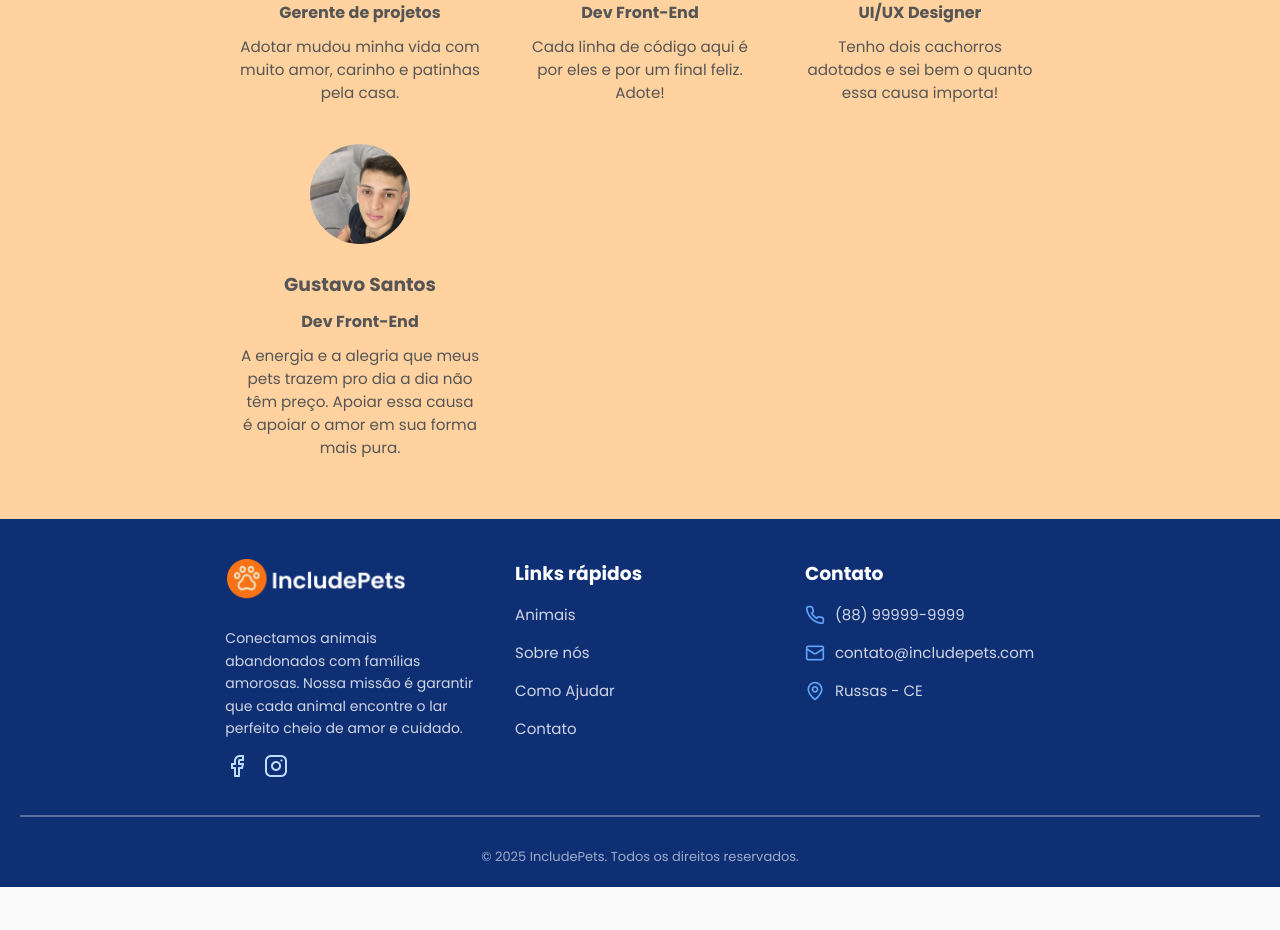
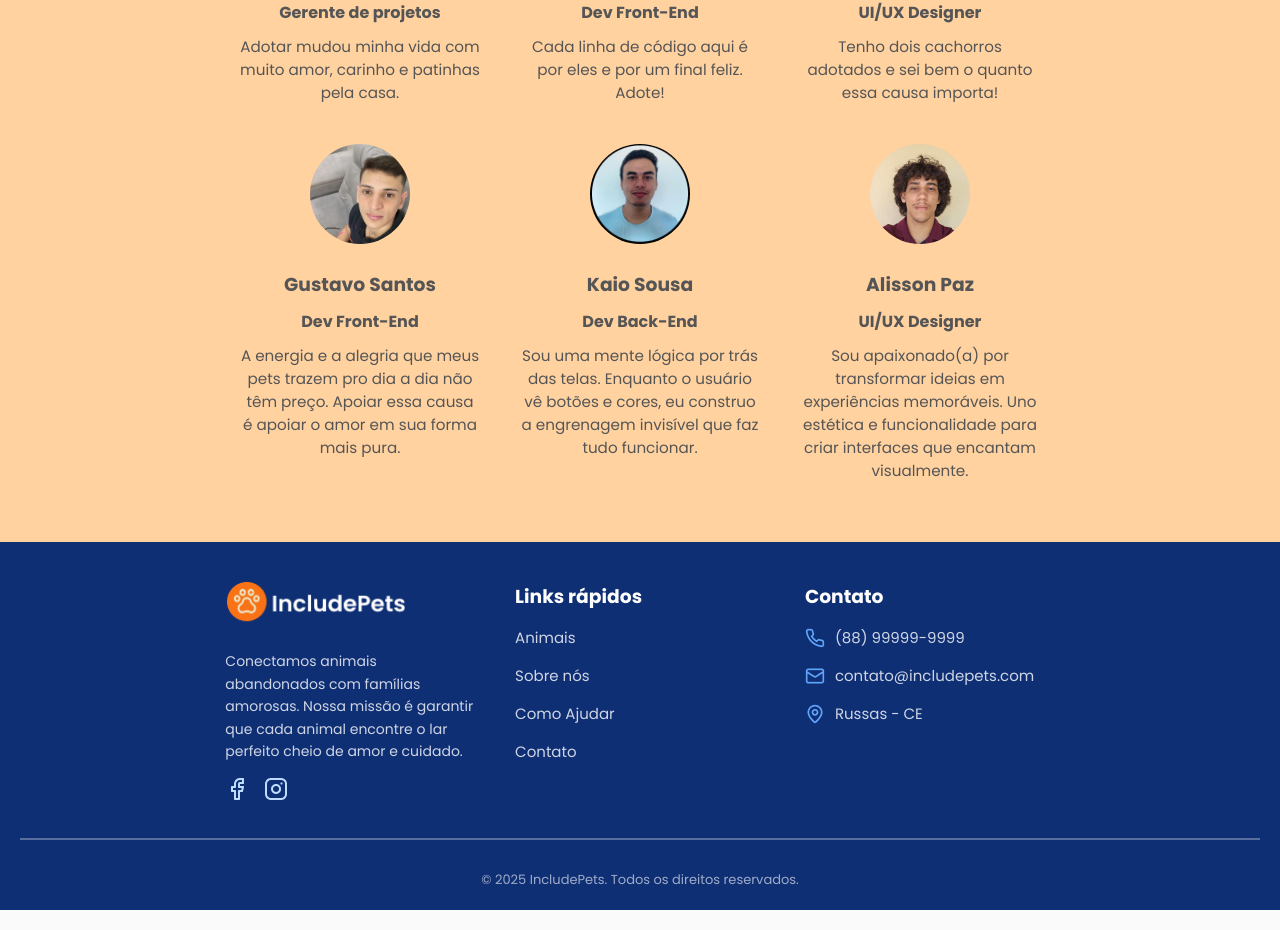
Before and after one commit to Rairodrigues040/projetoPetshop, a React (Vite) app: page / in a window 1280 px wide. Shown: the part 3190-4120 px from the top of the page. Before the commit the page ends 4097 px from the top, so only its background shows below. Built offline with nearby package versions, Linux system fonts and the light colour scheme; no server answers.

Commit message:
Atualização time

```diff
--- a/src/components/time/Time.jsx
+++ b/src/components/time/Time.jsx
@@ -4,6 +4,8 @@ import Marina from "./marina.jpg";
 import Rai from "./rai.jpg";
 import Alice from "./alice.jpg";
 import Gustavo from "./gustavo.jpg";
+import Kaio from "./kaio.jpeg";
+import Alisson from "./Alisson.jpg"
 
 
 
@@ -12,6 +14,9 @@ const equipe = [
   { foto: Rai, nome: 'Raí Rodrigues', cargo: 'Dev Front-End', descricao: 'Cada linha de código aqui é por eles e por um final feliz. Adote!' },
   { foto: Alice, nome: 'Alice Lima', cargo: 'UI/UX Designer', descricao: 'Tenho dois cachorros adotados e sei bem o quanto essa causa importa!' },
   { foto: Gustavo, nome: 'Gustavo Santos', cargo: 'Dev Front-End', descricao: 'A energia e a alegria que meus pets trazem pro dia a dia não têm preço. Apoiar essa causa é apoiar o amor em sua forma mais pura.' },
+  { foto: Kaio, nome: 'Kaio Sousa', cargo: 'Dev Back-End', descricao: 'Sou uma mente lógica por trás das telas. Enquanto o usuário vê botões e cores, eu construo a engrenagem invisível que faz tudo funcionar.' },
+  { foto: Alisson, nome: 'Alisson Paz', cargo: 'UI/UX Designer', descricao: 'Sou apaixonado(a) por transformar ideias em experiências memoráveis. Uno estética e funcionalidade para criar interfaces que encantam visualmente.' },
+
 
 ];
 
```
Also changed, not shown: src/components/time/kaio.jpeg (added).
